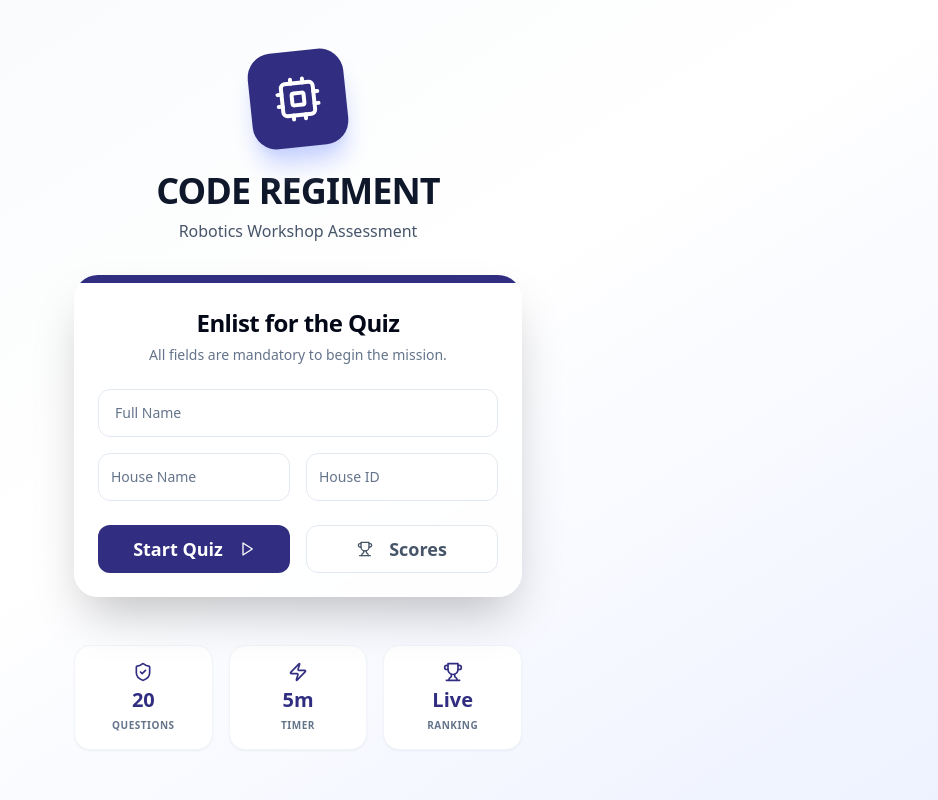
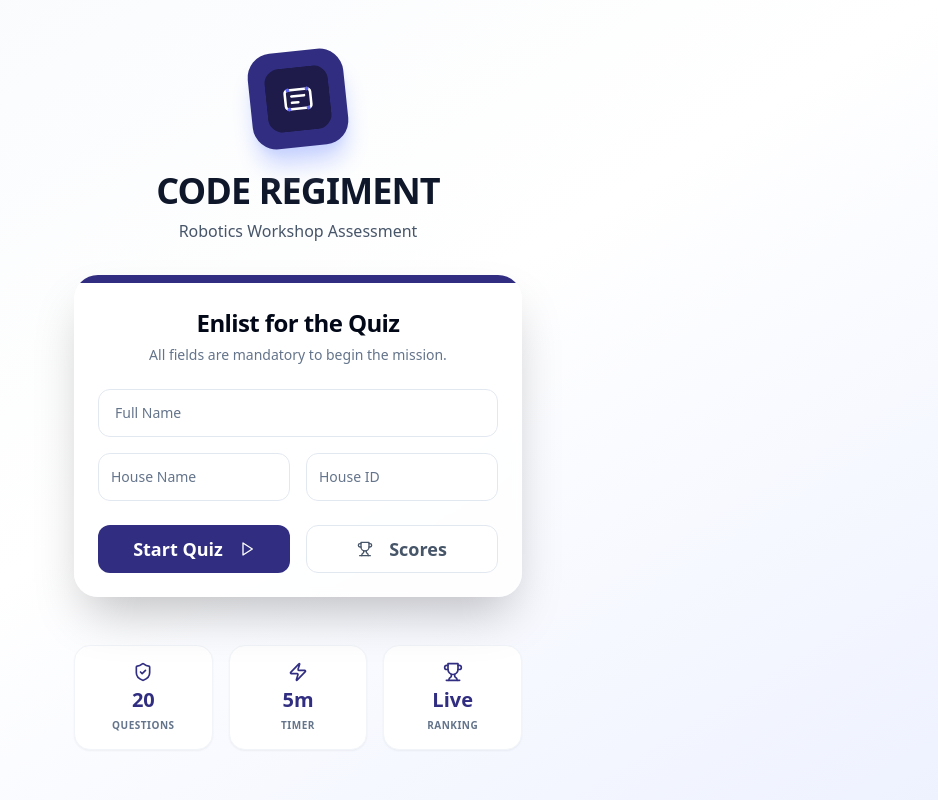
Before and after one commit to harshit-shukla-1/code_regiment_quiz, a React (Vite) app: page / in a window 1280 px wide. Shown: the whole page, without its empty margins (342-1280 px from the left). Built offline with nearby package versions, Linux system fonts and the light colour scheme.

Commit message:
[dyad] Updating the logo and favicon with a professional SVG design - wrote 3 file(s)

```diff
--- a/index.html
+++ b/index.html
@@ -3,6 +3,7 @@
   <head>
     <meta charset="UTF-8" />
     <meta name="viewport" content="width=device-width, initial-scale=1.0" />
+    <link rel="icon" type="image/svg+xml" href="/logo.svg" />
     <title>Code Regiment | Robotics Assessment</title>
   </head>
 
--- a/src/pages/Index.tsx
+++ b/src/pages/Index.tsx
@@ -3,7 +3,7 @@
 import React, { useState } from 'react';
 import { useNavigate } from 'react-router-dom';
 import { motion } from 'framer-motion';
-import { Trophy, Play, Cpu, ShieldCheck, Zap } from 'lucide-react';
+import { Trophy, Play, ShieldCheck, Zap } from 'lucide-react';
 import { Button } from '@/components/ui/button';
 import { Input } from '@/components/ui/input';
 import { Card, CardContent, CardHeader, CardTitle, CardDescription } from '@/components/ui/card';
@@ -17,7 +17,6 @@ const Index = () => {
   const handleStart = (e: React.FormEvent) => {
     e.preventDefault();
     if (name.trim() && houseName.trim() && houseId.trim()) {
-      // Clear any previous session data
       localStorage.removeItem('quiz_in_progress');
       localStorage.setItem('quiz_user', name.trim());
       localStorage.setItem('quiz_house_name', houseName.trim());
@@ -37,9 +36,12 @@ const Index = () => {
       >
         <div className="text-center mb-8">
           <div className="inline-flex items-center justify-center mb-6">
-            <div className="w-24 h-24 bg-indigo-900 rounded-3xl flex items-center justify-center shadow-xl shadow-indigo-200 transform -rotate-6 hover:rotate-0 transition-transform duration-300">
-              <Cpu size={48} className="text-white" />
-            </div>
+            <motion.div
+              whileHover={{ rotate: 0, scale: 1.05 }}
+              className="w-24 h-24 bg-indigo-900 rounded-3xl flex items-center justify-center shadow-xl shadow-indigo-200 transform -rotate-6 transition-all duration-300 overflow-hidden"
+            >
+              <img src="/logo.svg" alt="Code Regiment Logo" className="w-16 h-16" />
+            </motion.div>
           </div>
           <h1 className="text-4xl font-black text-slate-900 tracking-tight mb-2 uppercase">Code Regiment</h1>
           <p className="text-slate-600 font-medium">Robotics Workshop Assessment</p>
```
Also changed, not shown: public/logo.svg (added).
